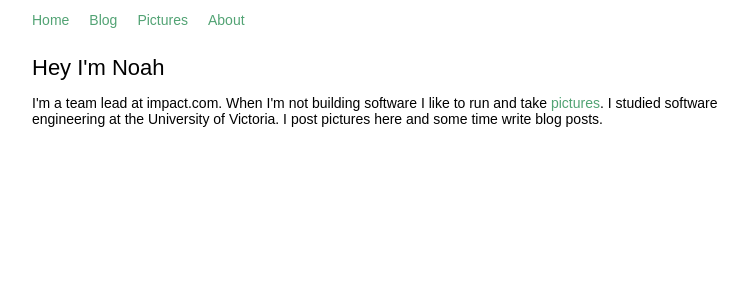
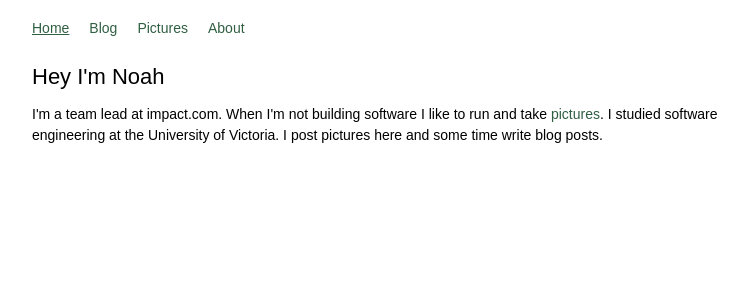
Before and after one commit to noahwc/nwc, a SvelteKit app in the folder site/: page / in a window 1280 px wide. Shown: the top 300 px of the page, without its empty margins (258-1006 px from the left). Built offline with nearby package versions, Linux system fonts and the light colour scheme.

Commit message:
Header style improvements

```diff
--- a/site/src/components/header.svelte
+++ b/site/src/components/header.svelte
@@ -1,14 +1,34 @@
+<script lang="ts">
+	import { page } from '$app/stores';
+
+	interface NavItem {
+		url: string;
+		label: string;
+	}
+
+	const links: NavItem[] = [
+		{ url: '/', label: 'Home' },
+		{ url: '/blog', label: 'Blog' },
+		{ url: '/gallery', label: 'Pictures' },
+		{ url: '/about', label: 'About' }
+	];
+</script>
+
 <nav>
-	<a href="/">Home</a>
-	<a href="/blog">Blog</a>
-	<a href="/gallery">Pictures</a>
-	<a href="/about">About</a>
+	{#each links as link}
+		<a class:active={$page.url.pathname === link.url} href={link.url}>{link.label}</a>
+	{/each}
 </nav>
 
 <style>
 	nav {
 		display: flex;
 		gap: var(--space-x-large);
-		padding: var(--space-medium) 0;
+		padding: var(--space-x-large) 0 var(--space-large);
+		font-size: var(--text-size);
+	}
+
+	a.active {
+		text-decoration: underline;
 	}
 </style>
--- a/site/src/lib/css/base.css
+++ b/site/src/lib/css/base.css
@@ -49,10 +49,22 @@ h3 {
 	font-weight: 600;
 }
 
+h1,
+h2,
+h3 {
+	margin: var(--space-medium) 0;
+}
+
 p,
-label,
+label {
+	font-size: var(--text-size);
+}
+
+p {
+	line-height: 1.5;
+}
+
 a {
-	font-size: var(--text-size);
 	text-decoration: none;
 }
 
@@ -65,6 +77,7 @@ ul {
 	--header-two-size: 18px;
 	--header-three-size: 16px;
 	--text-size: 14px;
+	--text-size-small: 12px;
 	--space-x-small: 4px;
 	--space-small: 8px;
 	--space-medium: 12px;
@@ -78,9 +91,9 @@ ul {
 	--dark: #1a2223;
 	--darker: #111617;
 
-	--primary: #52a374;
-	--primary-hovered: #448860;
-	--primary-subdued: #6ab489;
+	--primary: #305f42;
+	--primary-hovered: #295139;
+	--primary-subdued: #376d4c;
 	--secondary: #f98b24;
 	--secondary-hovered: #db6d06;
 	--secondary-subdued: #faa04c;
```
